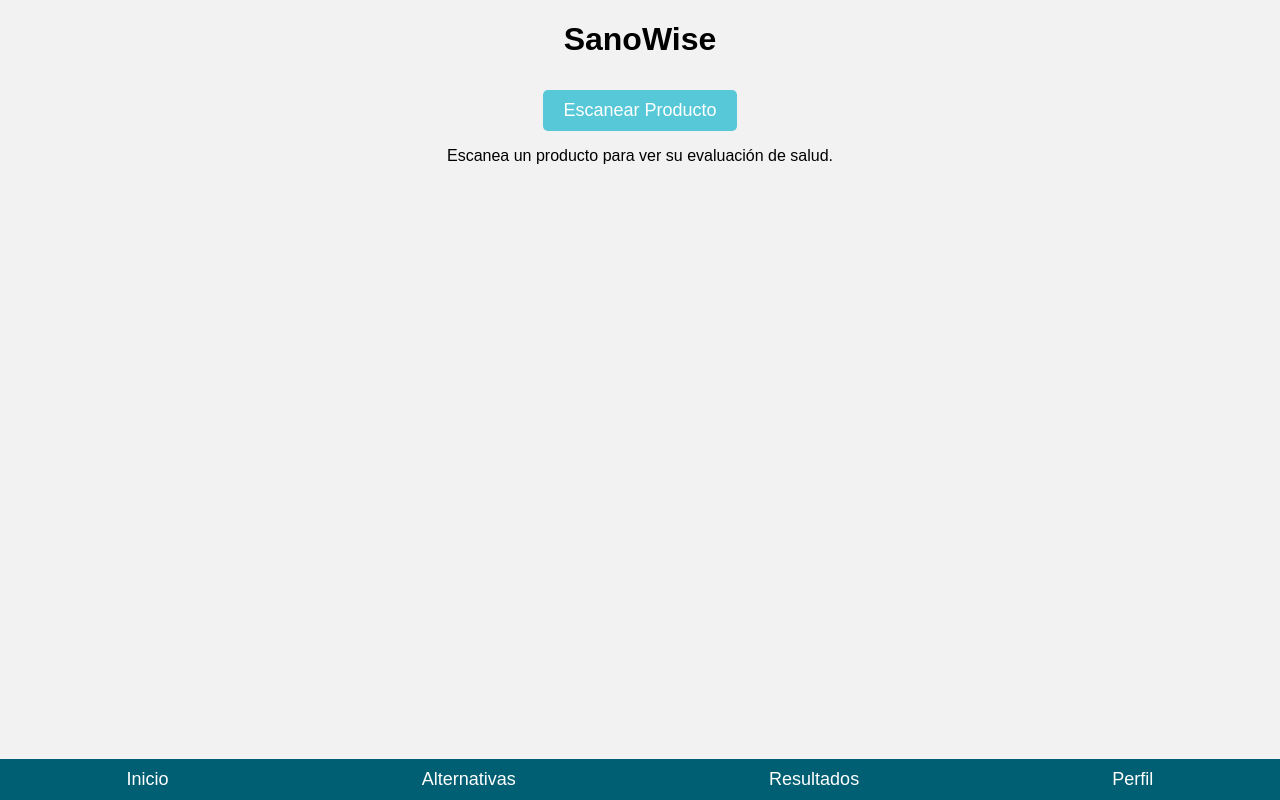
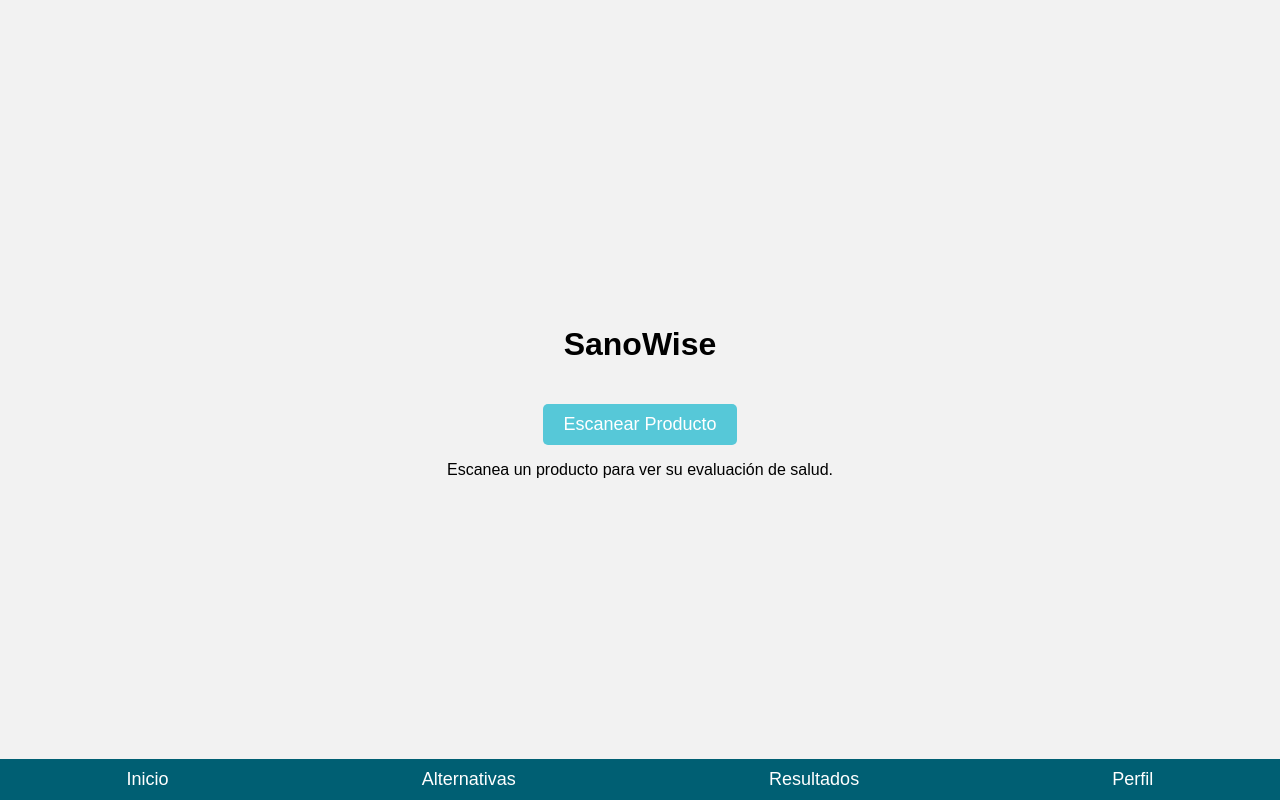
Before and after one commit to Koato/SanoWise-Front, a React (Create React App) app: page / in a window 1280 px wide. Built offline with nearby package versions, Linux system fonts and the light colour scheme.

Commit message:
mejora ui de tomar foto

```diff
--- a/src/components/styles.css
+++ b/src/components/styles.css
@@ -187,3 +187,79 @@ body {
 .photo-preview .buttons button {
   margin: 0 10px; /* Separación entre los botones */
 }
+
+/* src/styles.css */
+body {
+  font-family: Arial, sans-serif;
+  background-color: #f2f2f2;
+  margin: 0;
+  padding: 0;
+  box-sizing: border-box;
+}
+
+.app {
+  text-align: center;
+}
+
+/* Centrado del contenido del video y botón */
+.scanner {
+  display: flex;
+  flex-direction: column;
+  justify-content: center;
+  align-items: center;
+  min-height: 100vh; /* Centra verticalmente */
+}
+
+video, img {
+  width: 400px;
+  height: 400px;
+  object-fit: cover;
+  border-radius: 10px;
+}
+
+.scan-btn, .capture-btn, .process-btn, .cancel-btn {
+  padding: 10px 20px;
+  font-size: 18px;
+  color: white;
+  background-color: #56c8d8;
+  border: none;
+  border-radius: 5px;
+  cursor: pointer;
+  margin-top: 20px;
+}
+
+.cancel-btn {
+  background-color: #ff4d4d; /* Color rojo para el botón de cancelar */
+  margin-left: 10px; /* Separación entre los botones */
+}
+
+.results ul {
+  list-style-type: none;
+  padding: 0;
+}
+
+.results li {
+  background-color: #f8f8f8;
+  margin: 10px 0;
+  padding: 10px;
+  border-radius: 5px;
+}
+
+.photo-preview img {
+  margin-top: 20px;
+  border-radius: 10px;
+  width: 400px;
+  height: 400px;
+  object-fit: cover;
+}
+
+/* Centrar los botones debajo de la imagen */
+.photo-preview .buttons {
+  display: flex;
+  justify-content: center;
+  margin-top: 10px;
+}
+
+.photo-preview .buttons button {
+  margin: 0 10px; /* Separación entre los botones */
+}
```
